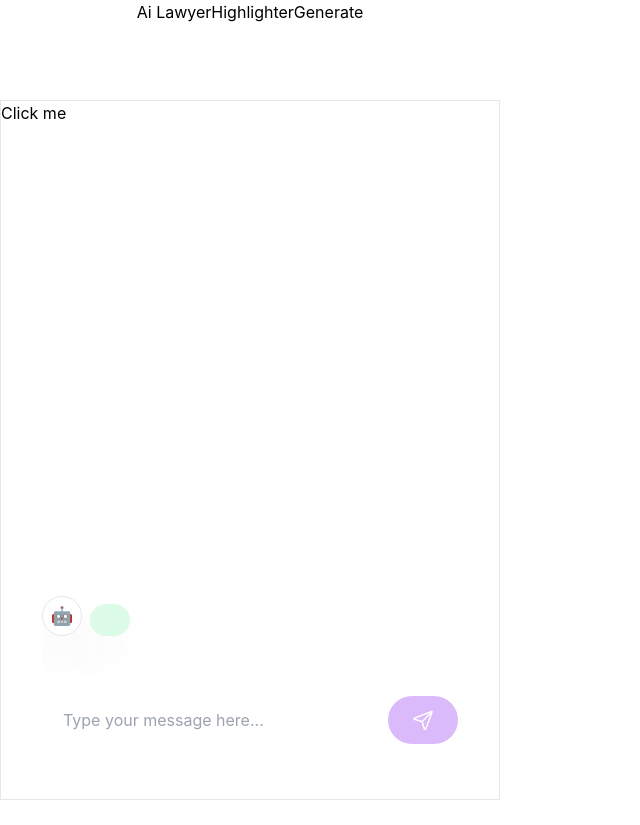
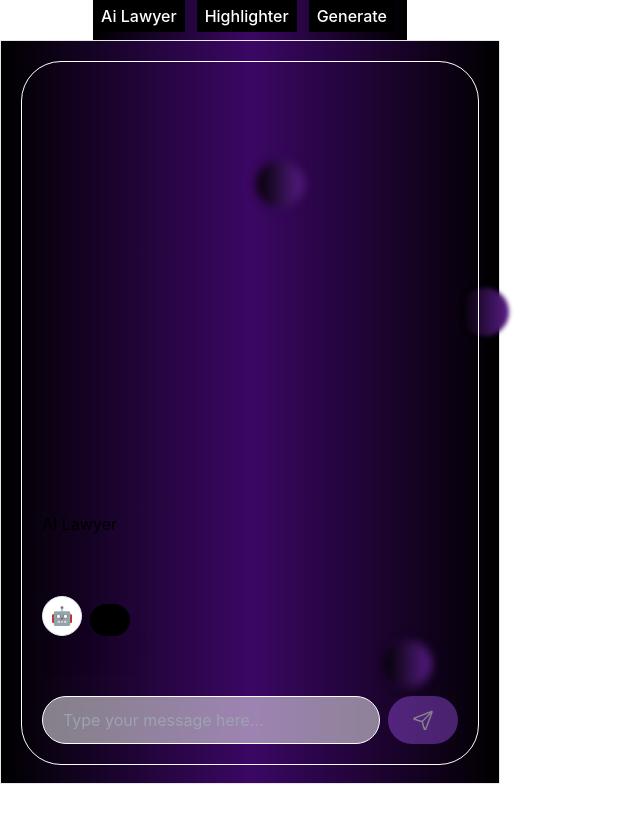
Before and after one commit to jashwanth0712/before-you-sign, a React (Create React App) app in the folder extension/: page / in a window 1280 px wide. Both pictures are taken after a click on the button "Ai Lawyer". Shown: the whole page, without its empty margins (0-640 px from the left). After the commit the page ends 800 px from the top, so only its background shows below. Built offline with nearby package versions, Linux system fonts and the light colour scheme; no server answers.

Commit message:
Style in chatbot extension

```diff
--- a/extension/src/components/Chat.js
+++ b/extension/src/components/Chat.js
@@ -4,7 +4,7 @@ const Chat = ({response, text, isLoading}) => {
             <div className={`profile shadow-2xl rounded-full w-10 h-10 bg-white border ${response ? 'border-primaryGreen' : 'border-primaryPurple'} grid place-content-center`}>
                 <p className="text-lg">{response ? '🤖' :  '🧑🏻‍🦱'}</p>
             </div>
-            <div className={`message shadow-2xl rounded-3xl ${response ? 'bg-green-100' : 'bg-purple-400 text-white'} text-sm sm:text-base p-4 px-5 max-w-[300px] sm:max-w-[300px]`}>
+            <div className={`message shadow-2xl rounded-3xl ${response ? 'bg-black text-white' : 'bg-purple-400 text-white'} text-sm sm:text-base p-4 px-5 max-w-[300px] sm:max-w-[300px]`}>
                 { isLoading ? (
                     <div className="loading py-1 pb-2">
                         <div className="dot one"></div>
--- a/extension/src/components/InputField.js
+++ b/extension/src/components/InputField.js
@@ -21,7 +21,7 @@ const InputField = ({ getInputValue }) => {
                     placeholder="Type your message here..."
                     value={inputValue}
                     onChange={handleChange}
-                    className="h-12 w-full max-w-3xl text-sm sm:text-base px-5 rounded-full bg-white bg-opacity-50 border border-white focus:border-primaryPurple transition-all duration-100 ease-in focus:outline-none hover:shadow-2xl focus:shadow-2xl"
+                    className="h-12 w-full max-w-3xl text-white text-sm sm:text-base px-5 rounded-full bg-white bg-opacity-50 border border-white focus:border-primaryPurple transition-all duration-100 ease-in focus:outline-none hover:shadow-2xl focus:shadow-2xl"
                 />
                 <button
                     disabled={inputValue === ''}
--- a/extension/src/components/Navbar.js
+++ b/extension/src/components/Navbar.js
@@ -2,12 +2,12 @@ import React from "react";
 
 function Navbar({ onButtonClick }) {
   return (
-    <nav className="h-[100px]">
-    <div className="navbar">
-      <button onClick={() => onButtonClick(1)}>Ai Lawyer</button>
-      <button onClick={() => onButtonClick(2)}>Highlighter</button>
-      <button onClick={() => onButtonClick(3)}>Generate</button>
-    </div>
+    <nav className="h-[40px] bg-gradient-to-r from-black via-purple-950 to-black backdop-blur-lg">
+      <div className="navbar">
+        <button onClick={() => onButtonClick(1)} className="bg-black mr-3 pl-2 pr-2 font-grotesk font-medium text-base text-white p-1">Ai Lawyer</button>
+        <button onClick={() => onButtonClick(2)} className="bg-black mr-3 pl-2 pr-2 font-grotesk font-medium text-base text-white p-1">Highlighter</button>
+        <button onClick={() => onButtonClick(3)} className="bg-black mr-3 pl-2 pr-2 font-grotesk font-medium text-base text-white p-1">Generate</button>
+      </div>
     </nav>
   );
 }
--- a/extension/src/pages/ChatUI.js
+++ b/extension/src/pages/ChatUI.js
@@ -138,12 +138,15 @@ export default function Home() {
     }, []);
 
     return (
-        <section className={`max-w-7xl h-[calc(100vh-100px)] w-full border mx-auto`}>
-            <Button_/>
-            <section className='h-[calc(100vh-100px)] w-full p-5 sm:pb-10'>
-                <div className="h-full w-full bg-primary bg-opacity-30 border border-white rounded-[40px] p-5 sm:pb-10 flex flex-col justify-end items-center">
+        <section className="max-w-7xl bg-gradient-to-r from-black via-purple-950 to-black h-[93vh] w-full border mx-auto overflow-y-hidden z-[+1]">
+            <div className="w-12 h-12 bg-gradient-to-r from-black to-purple-900 rounded-full absolute top-[20vh] left-[20vw] filter blur-sm z-[-1]"></div>
+            <div className="w-12 h-12 bg-gradient-to-r from-black to-purple-900 rounded-full absolute top-[36vh] left-[36vw] filter blur-[2px] z-[-1]"></div>
+            <div className="w-12 h-12 bg-gradient-to-r from-black to-purple-900 rounded-full absolute top-[80vh] left-[30vw] filter blur-sm z-[-1]"></div>
+            <section className='h-[93vh] w-full p-5 pt-[-10] pb-5'>
+                <div className="h-full w-full bg-primary bg-opacity-30 border border-white rounded-[40px] p-5 flex flex-col justify-end items-center">
                     <div className="w-full max-w-3xl">
-                        <div ref={chatContainerRef} className='chatscroll flex flex-col gap-5 my-5 max-w-3xl max-h-[60vh] sm:max-h-[60vh] py-10 overflow-y-scroll'>
+                        <p>AI Lawyer</p>
+                        <div ref={chatContainerRef} className='chatscroll flex flex-col gap-5 my-5 max-w-3xl max-h-[60vh] sm:max-h-[60vh] py-10 overflow-x-hidden overflow-y-scroll'>
                             { chats.map((chat, index) => {
                                 return <Chat response={chat.response} text={chat.message} isLoading={chat.isLoading} />
                             }) }
```
Also changed, not shown: 1 other file (tests, documents, lock files or other folders).
